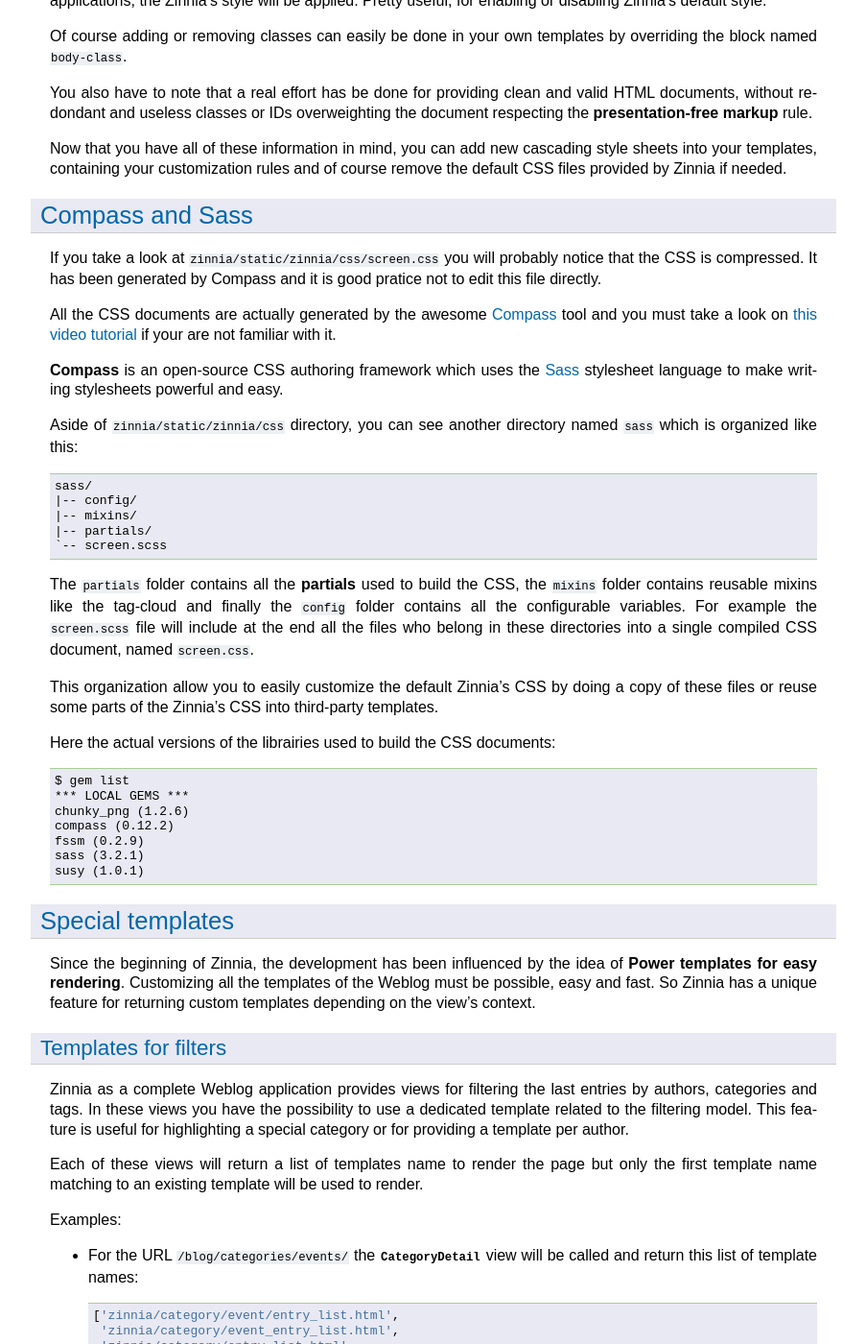
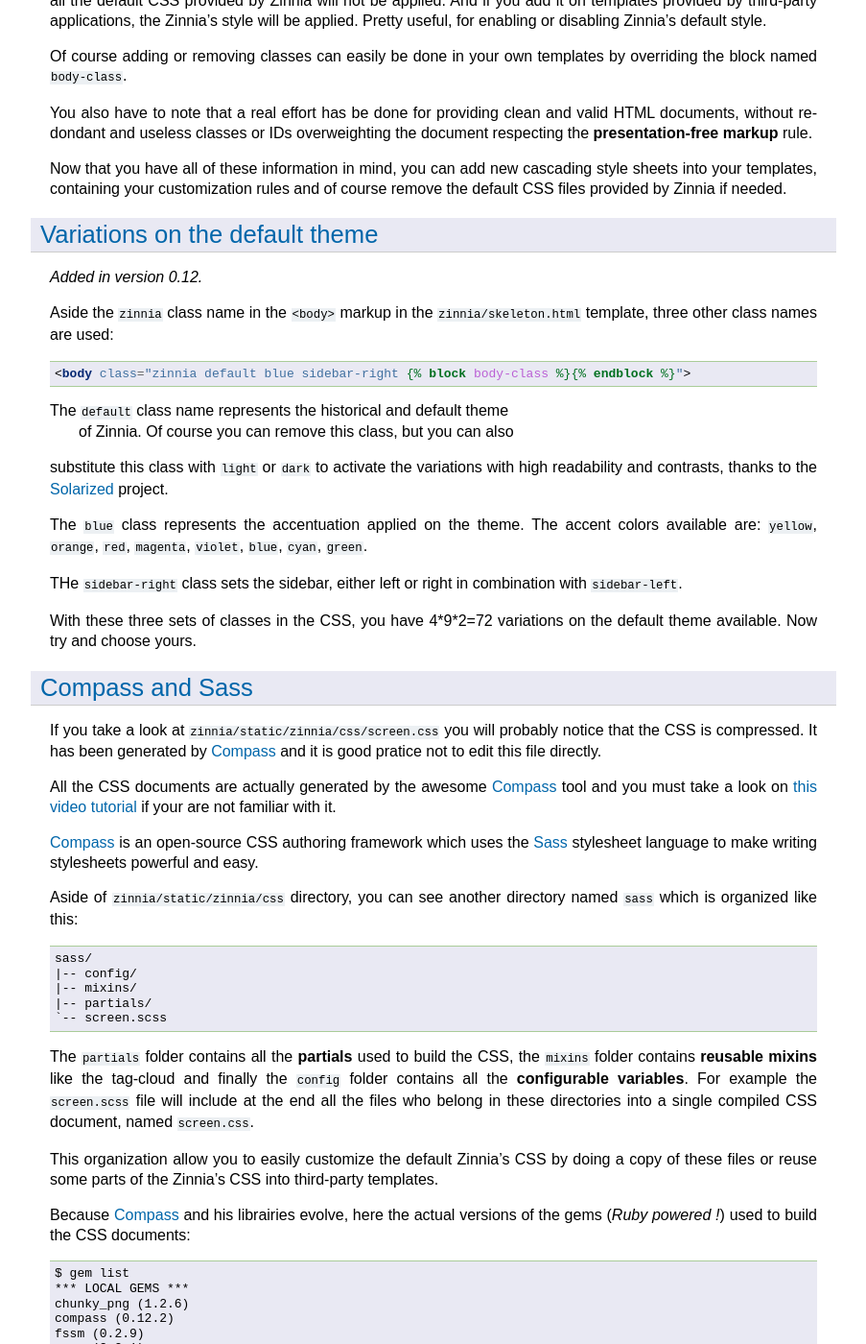
Before and after one commit to Fantomas42/django-blog-zinnia, a Sphinx documentation site: the page built from docs/how-to/customize_look_and_feel.rst, in a window 1280 px wide and 1400 px high, scrolled down 918 px. Shown: the whole window at 96% size, without its empty margins (178-1081 px from the left). Built offline with Sphinx 7.4.7, drawn with Linux system fonts in a browser that asks for light colours; some of the changed text lies outside the part shown.

Commit message:
adding note on variations of the theme

```diff
--- a/docs/how-to/customize_look_and_feel.rst
+++ b/docs/how-to/customize_look_and_feel.rst
@@ -18,11 +18,12 @@
 	* Additional data is displayed in a block named ``sidebar``.
 
 You can also create your own app containing some Zinnia’s templates based
-on inheritance. For example you can find these two applications which aim
+on inheritance. For example you can find these applications which aim
 to turn Zinnia's templates HTML5 ready, which can be a good starting point
 to make your own at:
 
 * `Zinnia-theme-html5`_.
+* `Zinnia-theme-bootstrap`_.
 * `Django Blog Quintet`_.
 
 .. warning::
@@ -68,6 +69,36 @@
 rules and of course remove the default CSS files provided by Zinnia if
 needed.
 
+.. _default-theme-variations:
+
+Variations on the default theme
+-------------------------------
+
+.. versionadded:: 0.12
+
+Aside the ``zinnia`` class name in the ``<body>`` markup in the
+``zinnia/skeleton.html`` template, three other class names are used:
+
+.. code-block:: html+django
+
+  <body class="zinnia default blue sidebar-right {% block body-class %}{% endblock %}">
+
+The ``default`` class name represents the historical and default theme
+ of Zinnia. Of course you can remove this class, but you can also
+substitute this class with ``light`` or ``dark`` to activate the
+variations with high readability and contrasts, thanks to the `Solarized`_
+project.
+
+The ``blue`` class represents the accentuation applied on the theme. The
+accent colors available are: ``yellow``, ``orange``, ``red``, ``magenta``,
+``violet``, ``blue``, ``cyan``, ``green``.
+
+THe ``sidebar-right`` class sets the sidebar, either left or right in
+combination with ``sidebar-left``.
+
+With these three sets of classes in the CSS, you have 4*9*2=72 variations on the
+default theme available. Now try and choose yours.
+
 .. _compass-customization:
 
 Compass and Sass
@@ -75,13 +106,13 @@
 
 If you take a look at :file:`zinnia/static/zinnia/css/screen.css` you will
 probably notice that the CSS is compressed. It has been generated by
-Compass and it is good pratice not to edit this file directly.
+`Compass`_ and it is good pratice not to edit this file directly.
 
 All the CSS documents are actually generated by the awesome `Compass`_ tool
 and you must take a look on `this video tutorial`_ if your are not familiar
 with it.
 
-**Compass** is an open-source CSS authoring framework which uses the
+`Compass`_ is an open-source CSS authoring framework which uses the
 `Sass`_ stylesheet language to make writing stylesheets powerful and
 easy.
 
@@ -95,17 +126,18 @@
   `-- screen.scss
 
 The ``partials`` folder contains all the **partials** used to build the
-CSS, the ``mixins`` folder contains reusable mixins like the tag-cloud and
-finally the ``config`` folder contains all the configurable variables. For
-example the :file:`screen.scss` file will include at the end all the files
-who belong in these directories into a single compiled CSS document, named
-:file:`screen.css`.
+CSS, the ``mixins`` folder contains **reusable mixins** like the tag-cloud
+and finally the ``config`` folder contains all the **configurable
+variables**. For example the :file:`screen.scss` file will include at the
+end all the files who belong in these directories into a single compiled
+CSS document, named :file:`screen.css`.
 
 This organization allow you to easily customize the default Zinnia's CSS by
 doing a copy of these files or reuse some parts of the Zinnia's CSS into
 third-party templates.
 
-Here the actual versions of the librairies used to build the CSS documents:
+Because `Compass`_ and his librairies evolve, here the actual versions of
+the gems (*Ruby powered !*) used to build the CSS documents:
 ::
 
   $ gem list
@@ -287,14 +319,16 @@
 SASS, HTML and Python and even by adding custom views. So why don't you
 make a Python package containing a Django application of your complete
 theme ? The theme of your weblog will be sharable and easily
-installable. You can take a look at `Zinnia-theme-html5`_ to have a good
-starting point of a packaged theme.
+installable. Remember to take a look at `Zinnia-theme-html5`_ for having a
+good starting point of a packaged theme.
 
 
 .. _`specifying a template directory`: https://docs.djangoproject.com/en/dev/ref/templates/api/#loading-templates
 .. _`customize the look and feel`: https://docs.djangoproject.com/en/dev/intro/tutorial02/#customize-the-admin-look-and-feel
 .. _`Zinnia-theme-html5`: https://github.com/Fantomas42/zinnia-theme-html5
+.. _`Zinnia-theme-bootstrap`: https://github.com/Fantomas42/zinnia-theme-bootstrap
 .. _`Django Blog Quintet`: https://github.com/franckbret/django-blog-quintet
+.. _`Solarized`: http://ethanschoonover.com/solarized
 .. _`Compass`: http://compass-style.org/
 .. _`this video tutorial`: http://vimeo.com/11671458
 .. _`Sass`: http://sass-lang.com/
--- a/docs/notes/faq.rst
+++ b/docs/notes/faq.rst
@@ -94,7 +94,7 @@
 
 Take a looks at `sorl.thumbnail`_ and use his templatetags.
 
-You can do something like this in your templates :
+You can do something like this in your templates:
 
 .. code-block:: html+django
 
```
